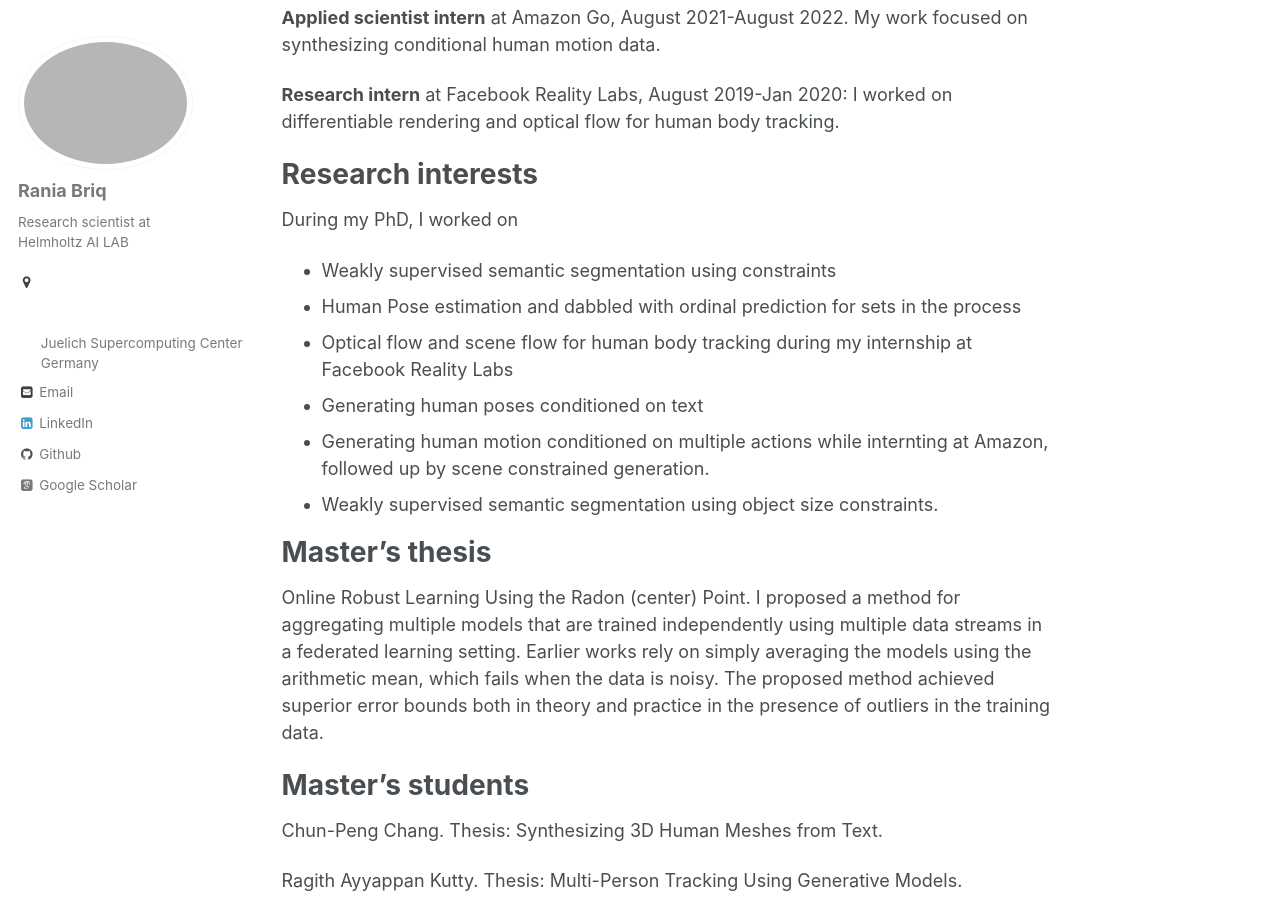
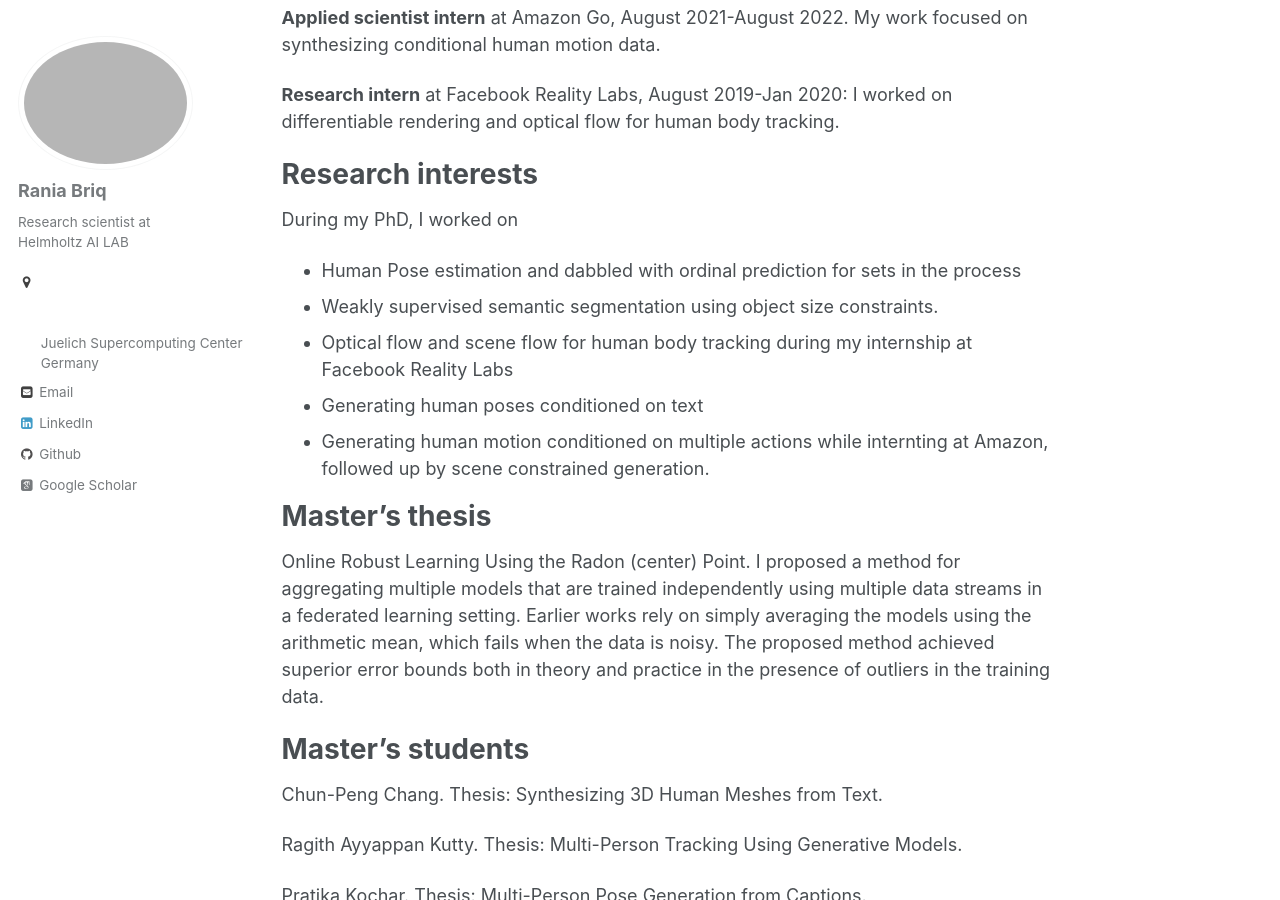
Before and after one commit to briqr/briqr.github.io, a Jekyll site: the page built from _pages/about.md, in a window 1280 px wide and 900 px high, scrolled down 584 px. Built offline with Jekyll 4.4.1, drawn with Linux system fonts in a browser that asks for light colours; some web fonts are replaced.

Commit message:
Update about.md

```diff
--- a/_pages/about.md
+++ b/_pages/about.md
@@ -35,12 +35,11 @@ Research internships:
 Research interests
 ======
 During my PhD, I worked on
-- Weakly supervised semantic segmentation using constraints
 - Human Pose estimation and dabbled with ordinal prediction for sets in the process
+- Weakly supervised semantic segmentation using object size constraints.
 - Optical flow and scene flow for human body tracking during my internship at Facebook Reality Labs
 - Generating human poses conditioned on text
 - Generating human motion conditioned on multiple actions while internting at Amazon, followed up by scene constrained generation.
-- Weakly supervised semantic segmentation using object size constraints.
 
 Master's thesis
 ======
```
